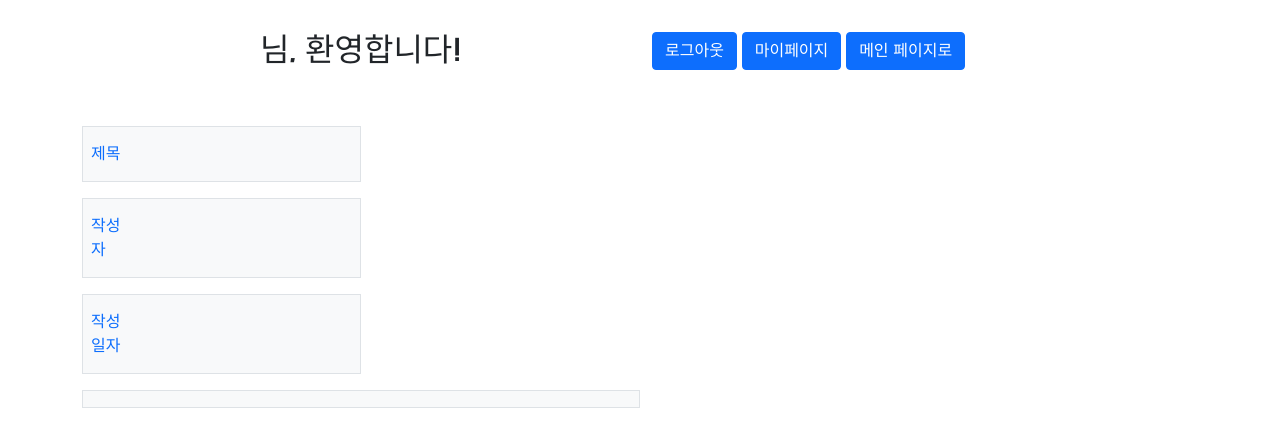
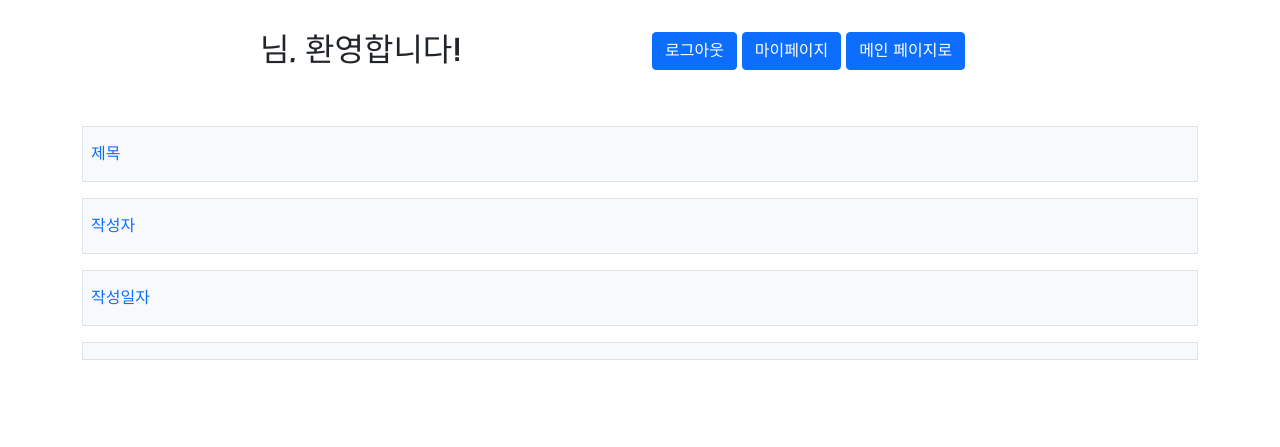
Before and after one commit to earthyoung/django-website, a Django app: template bulletin/bulletin/bulletinapp/templates/bulletinapp/post_content.html in a window 1280 px wide. Shown: the part 72-519 px from the top of the page. Run offline with Django 3.2, Linux system fonts and the light colour scheme; the template is opened without the code that fills it, so the values that code supplies are empty; some libraries are stand-ins or nearby versions.

Commit message:
Update post_content.html

```diff
--- a/bulletin/bulletin/bulletinapp/templates/bulletinapp/post_content.html
+++ b/bulletin/bulletin/bulletinapp/templates/bulletinapp/post_content.html
@@ -11,7 +11,7 @@
         body{font-family:'Do Hyeon',sans-serif;}
         h1, h2{text-align:center}
         .user{display:inline-block ; color:var(--mainColor)}
-        .d-grid gap-3{display:flex ; justify-content:center ; align-items:center ; box-align:center}
+        #content{text-align:center}
     </style>
 </head>
 <body class="container">
@@ -31,19 +31,19 @@
         </div>
     </div><br><br>
     <div class="d-grid gap-3">
-        <div class="w-25 p-2 bg-light border">
+        <div class="w-100 p-2 bg-light border">
             <label class="col-sm-2 col-form-label"><div class="user">제목</div></label>
             {{ post.title }}
         </div>
-        <div class="w-25 p-2 bg-light border">
+        <div class="w-100 p-2 bg-light border">
             <label class="col-sm-2 col-form-label"><div class="user">작성자</div></label>
             {{ post.writer.username }}
         </div>
-        <div class="w-25 p-2 bg-light border">
+        <div class="w-100 p-2 bg-light border">
             <label class="col-sm-2 col-form-label"><div class="user">작성일자</div></label>
             {{ post.date }}
         </div>
-        <div class="w-50 p-2 bg-light border">
+        <div class="w-100 p-2 bg-light border" id="content">
             {{ post.content|linebreaksbr }}
         </div>
     </div>
```
